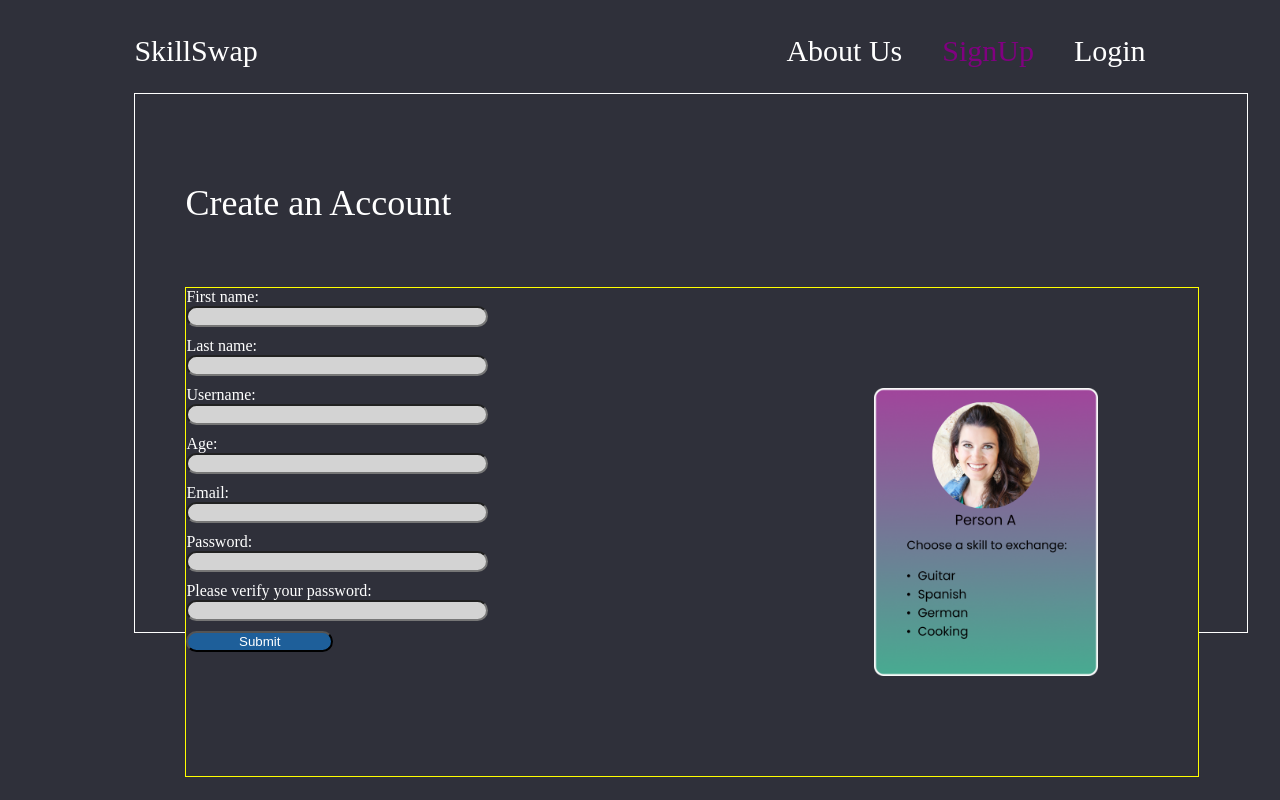
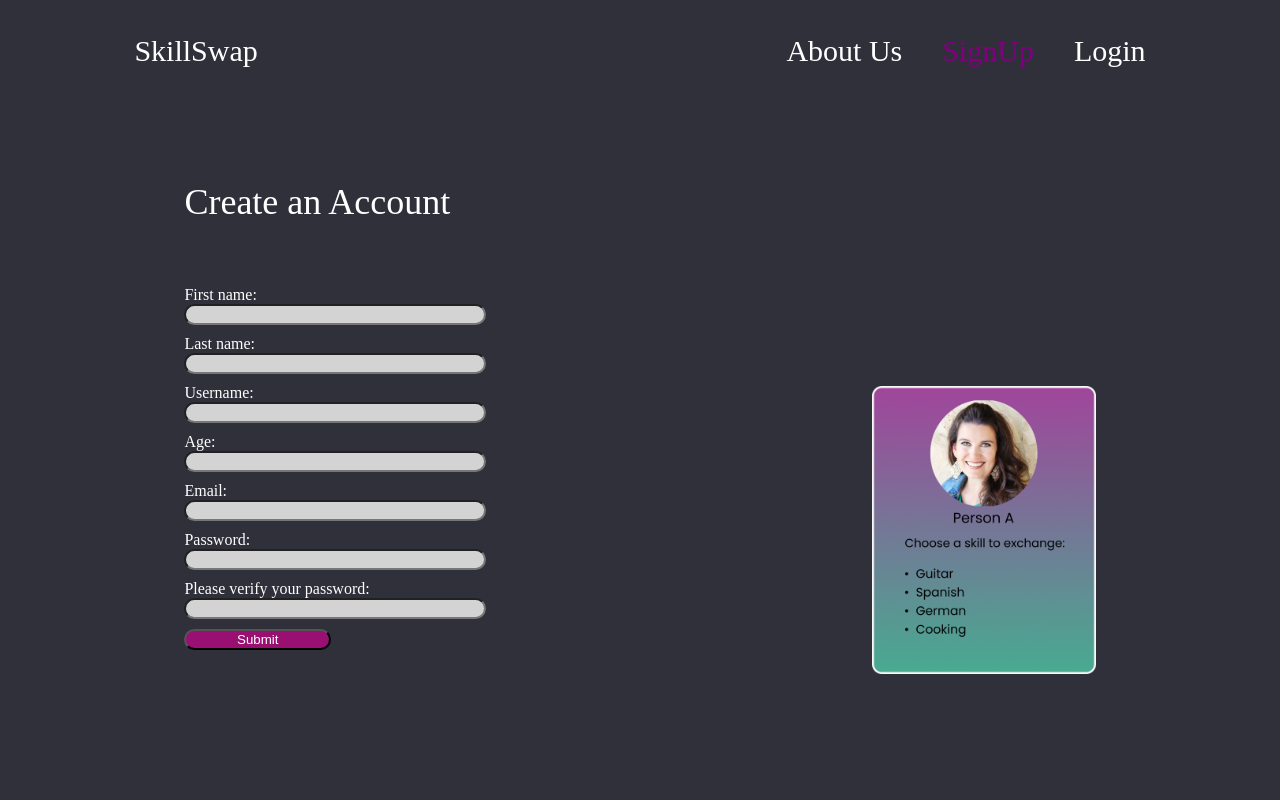
Before and after one commit to Adriana2288/skillswap-frontend, a React (Create React App) app: page /signup in a window 1280 px wide. Built offline with nearby package versions, Linux system fonts and the light colour scheme.

Commit message:
Completed CSS for Sign Up page. (1.0)

```diff
--- a/src/assets/css/signup.css
+++ b/src/assets/css/signup.css
@@ -1,7 +1,7 @@
 
 .wrapper {
     width: 100%;
-    border: 1px solid white;
+    /* border: 1px solid white; */
     height: 100%;
     padding: 25px 50px;
 
@@ -39,8 +39,12 @@
 .submitbtn {
     width: 25%;
     border-radius: 12px;
-    background-color: #1E5F9A;
+    background-color: #b40780cb;
     color: white;
+}
+
+.submitbtn:hover{
+    background-color: rgb(4, 68, 4);
 }
 
 .createAcc {
@@ -58,7 +62,7 @@
 .signup_main {
     width: 100%;
     height: 100%;
-    border: 1px solid yellow;
+    /* border: 1px solid yellow; */
     display: flex;
 }
 
```
